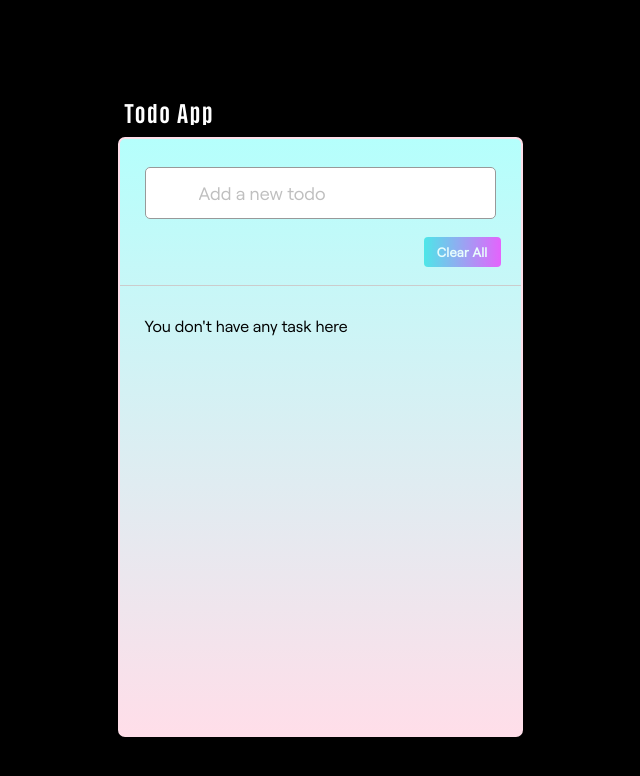
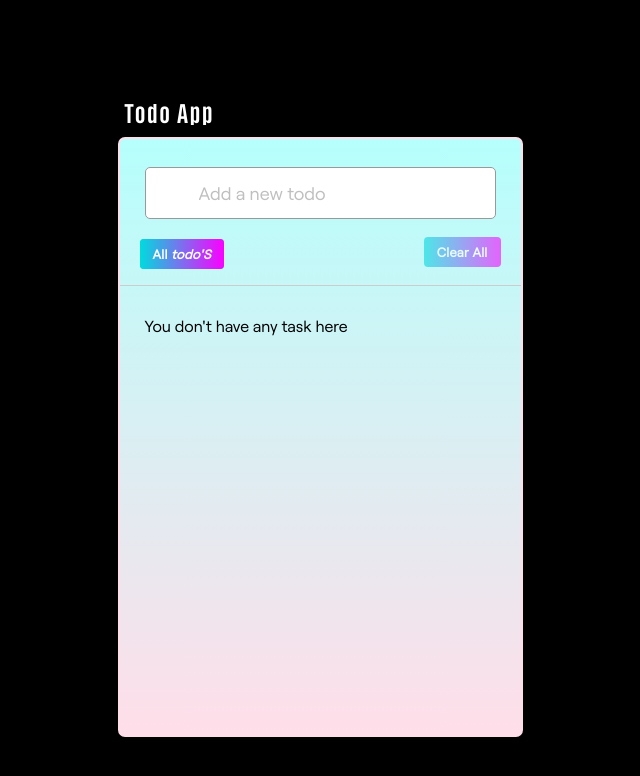
Before and after one commit to prakashdashore/LGMVIP-Web-Todo-app, a plain HTML site: page index.html in a window 1280 px wide. Shown: the whole page, without its empty margins (320-960 px from the left). Drawn offline with nearby package versions, Linux system fonts and the light colour scheme.

Commit message:
css change

```diff
--- a/index.html
+++ b/index.html
@@ -15,7 +15,7 @@
       </div>
       <div class="controls">
         <div class="filters">
-          <!-- <span class="active" id="all">All <i>todo'S</i></span> -->
+          <span class="active" id="all">All <i>todo'S</i></span>
           <!-- <span id="pending">Pending</span> -->
           <!-- <span id="completed">Completed</span> -->
         </div>
```
